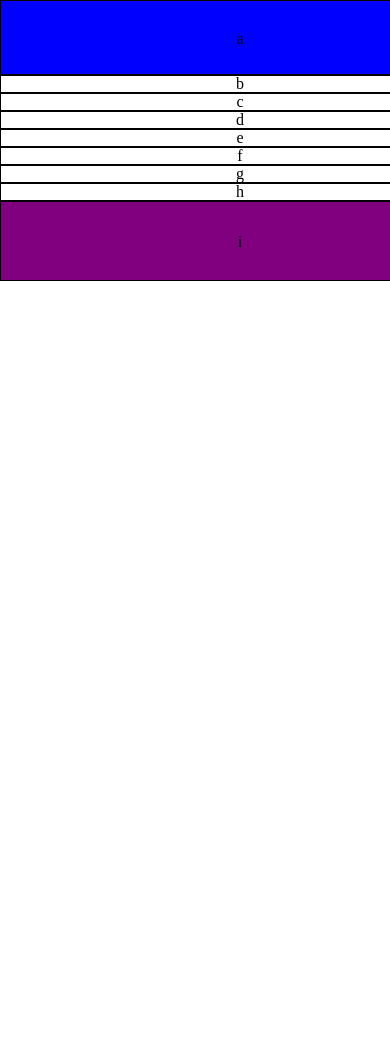
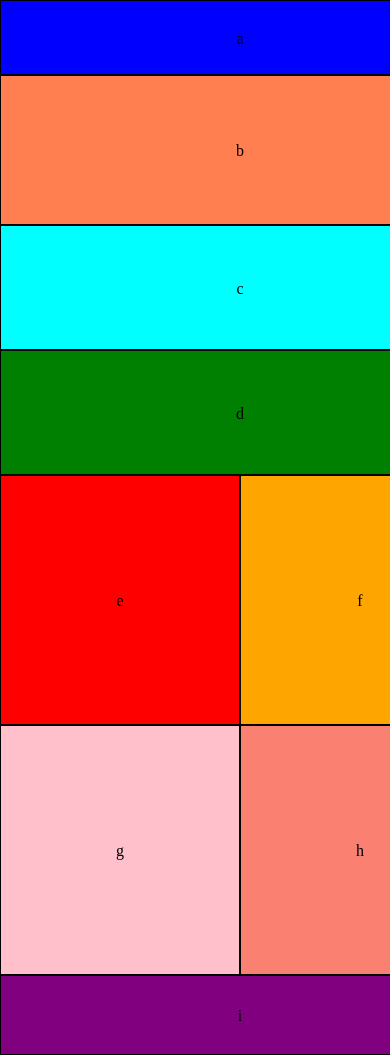
Before and after one commit to CoreyDeJong/labs, a plain HTML site: page index.html in a window 390 px wide. Shown: the top 1056 px of the page. Before the commit the page ends 844 px from the top, so only its background shows below. Drawn offline with Linux system fonts and the light colour scheme.

Commit message:
completed mobile version

```diff
--- a/css/layout.css
+++ b/css/layout.css
@@ -20,16 +20,54 @@ header {
     background-color: blue;
 }
 
+ /* section b */
+ section:first-child{
+    height: 150px;
+    line-height: 150px;
+    background-color: coral;
+}
 
+/* section c,d */
+section:nth-child(2), section:nth-child(3){
+    height: 125px;
+    line-height: 125px;
+    background-color: cyan;
+}
 
+/* section d color */
+section:nth-child(3){
+    background-color: green;
+}
 
+/* efgh */
+section:nth-child(4), section:nth-child(5), section:nth-child(6),section:nth-child(7){
+    height: 250px;
+    width: 50%;
+    line-height: 250px;
+    float: left;
+}
 
+section:nth-child(4){
+    background-color: red;
+}
 
+section:nth-child(5){
+    background-color: orange;
+}
 
-footer {
+section:nth-child(6){
+    background-color: pink;
+}
+
+section:nth-child(7){
+    background-color: salmon;
+}
+
+footer{
     height: 80px;
     line-height: 80px;
     background-color: purple;
+    clear: both;
 }
 
 
```
